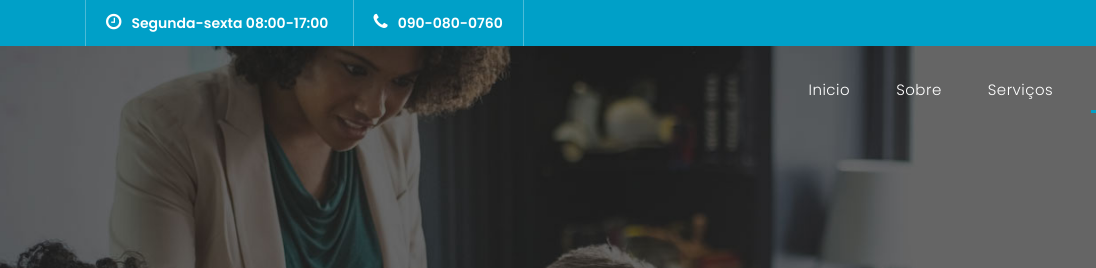
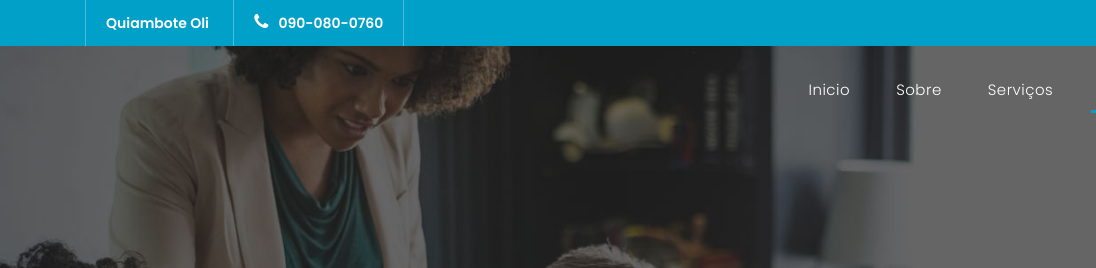
Before and after one commit to SamuelJungo/portfolio, a plain HTML site: page index.html in a window 1280 px wide. Shown: the top 268 px of the page, 0-1096 px from the left. Drawn offline with Linux system fonts and the light colour scheme.

```diff
--- a/index.html
+++ b/index.html
@@ -29,7 +29,7 @@
         <div class="row">
           <div class="col-md-8 col-xs-12">
             <ul class="left-info">
-              <li><a href="#"><i class="fa fa-clock-o"></i>Segunda-sexta 08:00-17:00</a></li>
+              <li><a href="#">Quiambote Oli</a></li>
               <li><a href="#"><i class="fa fa-phone"></i>090-080-0760</a></li>
             </ul>
           </div>
```
